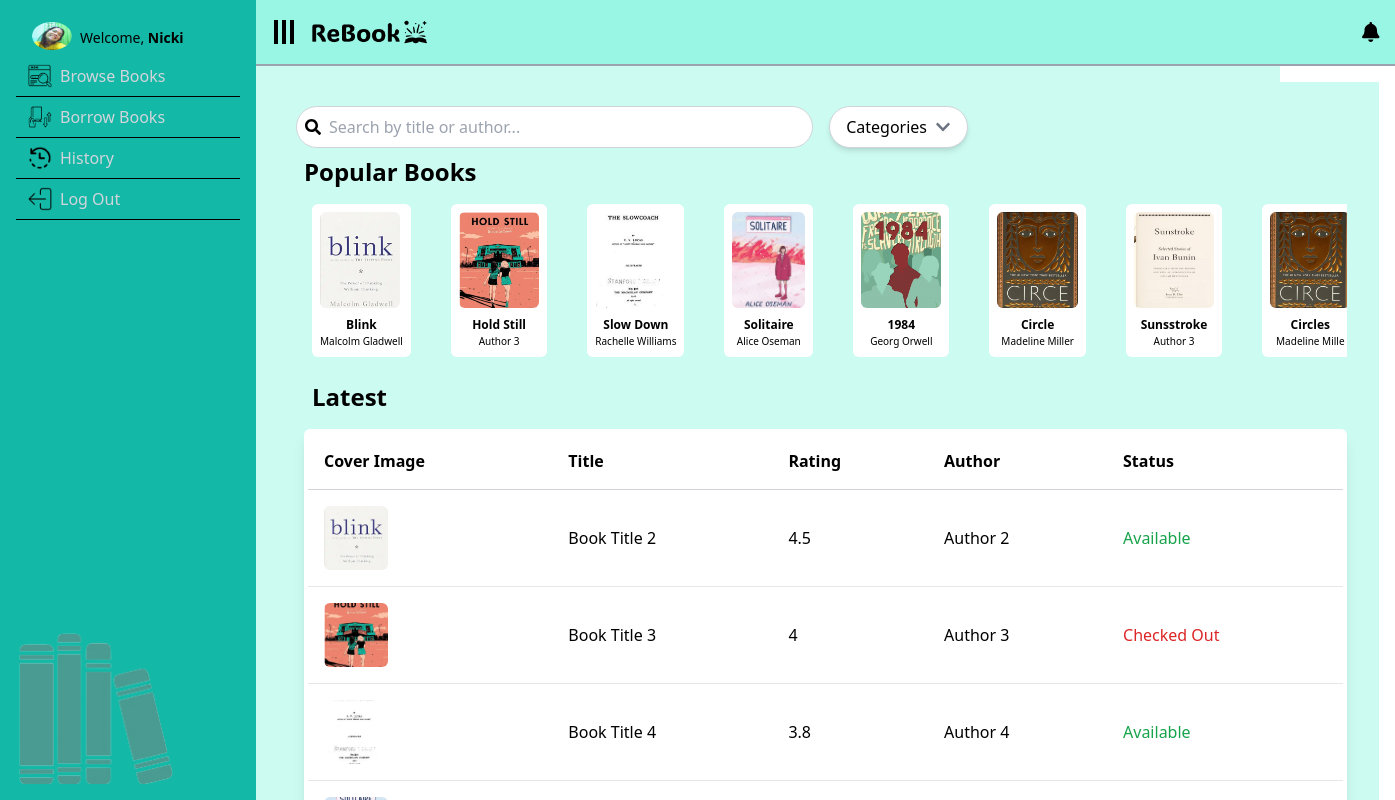
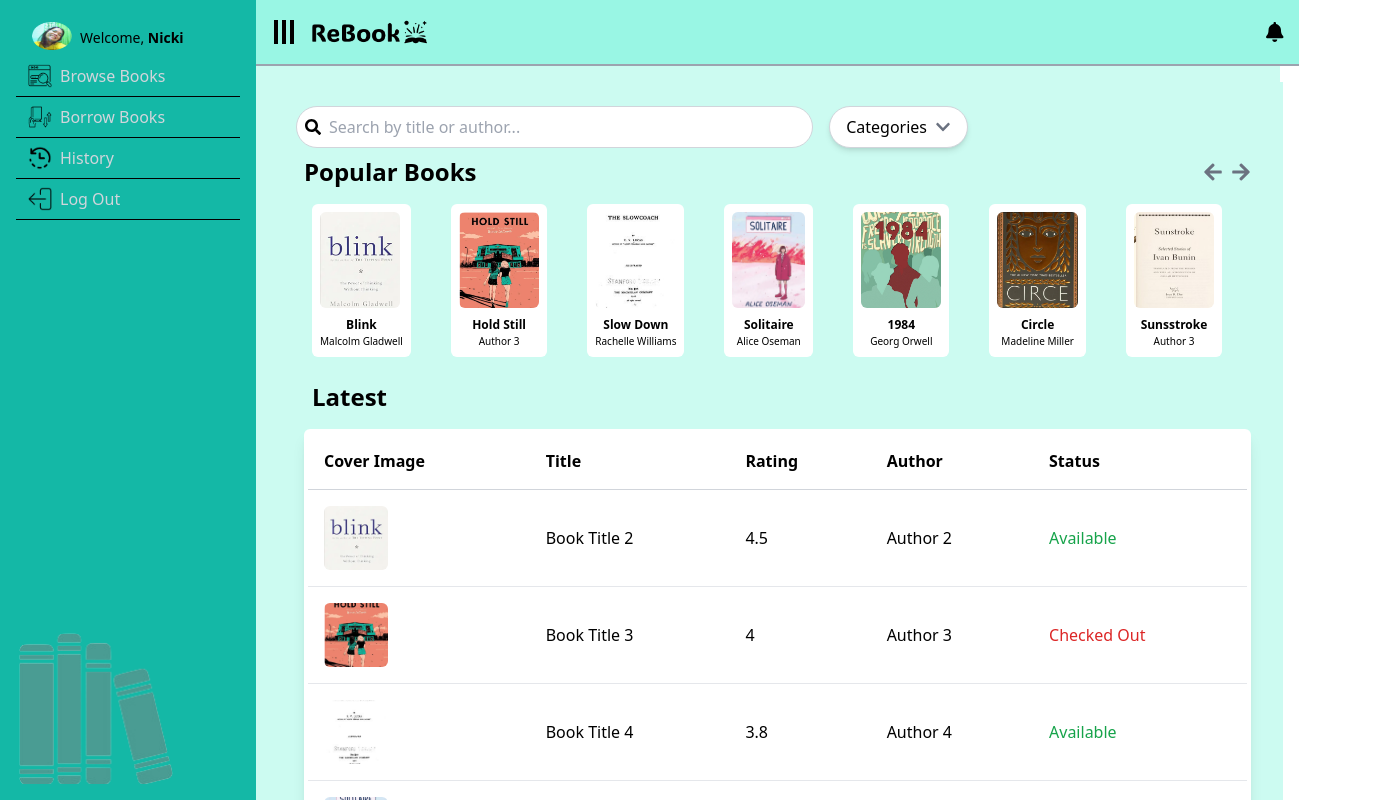
Before and after one commit to orenji-neko/Reader-web, a React (Vite) app in the folder REBOOK/: page / in a window 1280 px wide. Shown: the whole page, 1395 px wide, since content can reach past the window. Built offline with nearby package versions, Linux system fonts and the light colour scheme.

Commit message:
Update Pics.jsx
Removed an extra space

```diff
--- a/REBOOK/src/components/Pics.jsx
+++ b/REBOOK/src/components/Pics.jsx
@@ -1,117 +1,69 @@
-import React from 'react';
+import React, { useState } from 'react';
 import { useNavigate } from 'react-router-dom';
+import { FaArrowLeft, FaArrowRight } from 'react-icons/fa';
 import './App.css';
 
 function Pics({ searchTerm }) {
-  const navigate = useNavigate(); // Initialize useNavigate for programmatic navigation
+  const navigate = useNavigate();
+  const [startIndex, setStartIndex] = useState(0);
 
   const books = [
-    {
-      id: 1,
-      title: "Blink",
-      author: "Malcolm Gladwell",
-      cover: "/rebook-images/blink.png",
-      link: "/books/blink" // This will be used to navigate
-    },
-    {
-      id: 2,
-      title: "Hold Still",
-      author: "Author 3",
-      cover: "/rebook-images/hold.png",
-      link: "/books/holdstill"
-    },
-    {
-      id: 3,
-      title: "Slow Down",
-      author: "Rachelle Williams",
-      cover: "/rebook-images/slow.png",
-      link: "/books/slow"
-    },
-    {
-      id: 4,
-      title: "Solitaire",
-      author: "Alice Oseman",
-      cover: "/rebook-images/solitaire.png",
-      link: "/books/solitaire"
-    },
-    {
-      id: 5,
-      title: "1984",
-      author: "Georg Orwell",
-      cover: "/rebook-images/1984.png",
-      link: "/books/1984"
-    },
-    {
-      id: 6,
-      title: "Circle",
-      author: "Madeline Miller",
-      cover: "/rebook-images/circle.png",
-      link: "/books/circle"
-    },
-    {
-      id: 7,
-      title: "Sunsstroke",
-      author: "Author 3",
-      cover: "/rebook-images/sunstroke.png",
-      link: "/books/sunstroke"
-    },
-    {
-      id: 8,
-      title: "Circles",
-      author: "Madeline Mille",
-      cover: "/rebook-images/circle.png",
-      link: "/books/circles"
-    },
-    {
-      id: 9,
-      title: "Book Title 3",
-      author: "Author 3",
-      cover: "/rebook-images/hold.png",
-      link: "/books/book-title-3"
-    },
-    {
-      id: 10,
-      title: "Book Title 3",
-      author: "Author 3",
-      cover: "/rebook-images/hold.png",
-      link: "/books/book-title-3"
-    },
-    {
-      id: 11,
-      title: "Book Title 3",
-      author: "Recamel",
-      cover: "/rebook-images/1984.png",
-      link: "/books/book-title-3"
-    },
-
-
+    { id: 1, title: "Blink", author: "Malcolm Gladwell", cover: "/rebook-images/blink.png", link: "/books/blink" },
+    { id: 2, title: "Hold Still", author: "Author 3", cover: "/rebook-images/hold.png", link: "/books/holdstill" },
+    { id: 3, title: "Slow Down", author: "Rachelle Williams", cover: "/rebook-images/slow.png", link: "/books/slow" },
+    { id: 4, title: "Solitaire", author: "Alice Oseman", cover: "/rebook-images/solitaire.png", link: "/books/solitaire" },
+    { id: 5, title: "1984", author: "Georg Orwell", cover: "/rebook-images/1984.png", link: "/books/1984" },
+    { id: 6, title: "Circle", author: "Madeline Miller", cover: "/rebook-images/circle.png", link: "/books/circle" },
+    { id: 7, title: "Sunsstroke", author: "Author 3", cover: "/rebook-images/sunstroke.png", link: "/books/sunstroke" },
+    { id: 8, title: "Circles", author: "Madeline Mille", cover: "/rebook-images/circle.png", link: "/books/circles" },
+    { id: 9, title: "Book Title 3", author: "Author 3", cover: "/rebook-images/hold.png", link: "/books/book-title-3" },
+    { id: 10, title: "Book Title 3", author: "Author 3", cover: "/rebook-images/hold.png", link: "/books/book-title-3" },
+    { id: 11, title: "Book Title 3", author: "Recamel", cover: "/rebook-images/1984.png", link: "/books/book-title-3" },
     // Additional books...
   ];
 
-  // Filter books based on search term
   const filteredBooks = books.filter((book) =>
     book.title.toLowerCase().includes(searchTerm.toLowerCase()) ||
     book.author.toLowerCase().includes(searchTerm.toLowerCase())
   );
 
   const handleBookClick = (book) => {
-    // Navigate to the book's detail page using the book's link
     navigate(book.link);
   };
 
+  const handleNext = () => {
+    if (startIndex + 10 < filteredBooks.length) {
+      setStartIndex(startIndex + 10);
+    }
+  };
+
+  const handlePrev = () => {
+    if (startIndex > 0) {
+      setStartIndex(startIndex - 10);
+    }
+  };
+
   return (
-    <div>
+    <div className="relative">
       <div className="px-2">
-        <div className="flex items-center mb-2">
+        <div className="flex items-center justify-between mb-2">
           <h2 className="text-2xl font-bold">Popular Books</h2>
+          <div className="flex space-x-2">
+            <button onClick={handlePrev} disabled={startIndex === 0} className="text-xl text-gray-500 hover:text-gray-700">
+              <FaArrowLeft />
+            </button>
+            <button onClick={handleNext} disabled={startIndex + 10 >= filteredBooks.length} className="text-xl text-gray-500 hover:text-gray-700">
+              <FaArrowRight />
+            </button>
+          </div>
         </div>
         <div className="min-w-[300px] max-w-full overflow-x-auto scroll-hide snap-start flex space-x-10 p-2">
           {filteredBooks.length > 0 ? (
-            filteredBooks.map((book) => (
+            filteredBooks.slice(startIndex, startIndex + 10).map((book) => (
               <div
                 key={book.id}
                 className="flex-shrink-0 text-center bg-white p-2 rounded-md hover:shadow-2xl transition-shadow duration-900 cursor-pointer"
-                onClick={() => handleBookClick(book)} // Handle book click to navigate
+                onClick={() => handleBookClick(book)}
               >
                 <img
                   src={book.cover}
```
